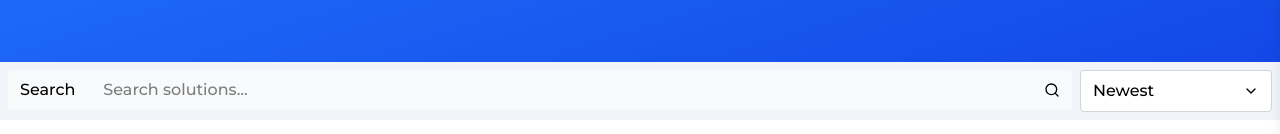
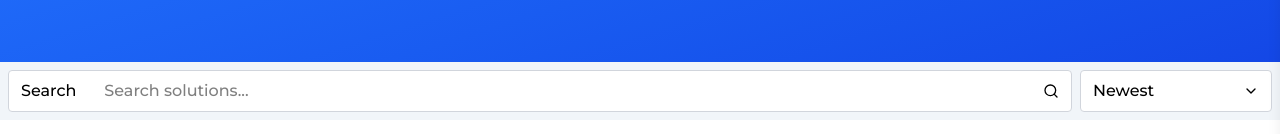
Before and after one commit to davinaleong/proj-davdevs-2025, a Next.js app: page /fem in a window 1280 px wide. Shown: the part 396-530 px from the top of the page. Built offline with nearby package versions, Linux system fonts and the light colour scheme.

Commit message:
Fixed minor style bugs.

```diff
--- a/app/components/SearchInput.tsx
+++ b/app/components/SearchInput.tsx
@@ -103,7 +103,7 @@ export default function SearchInput({
     return (
         <div ref={containerRef} className={`relative ${className}`}>
             <form
-                className="flex items-center gap-2 bg-gray-50 dark:bg-gray-950 rounded-sm overflow-hidden"
+                className="flex items-center gap-2 border bg-white border-gray-300 dark:black dark:border-gray-700 rounded-sm overflow-hidden"
                 onSubmit={handleSubmit}
             >
                 <label
```
